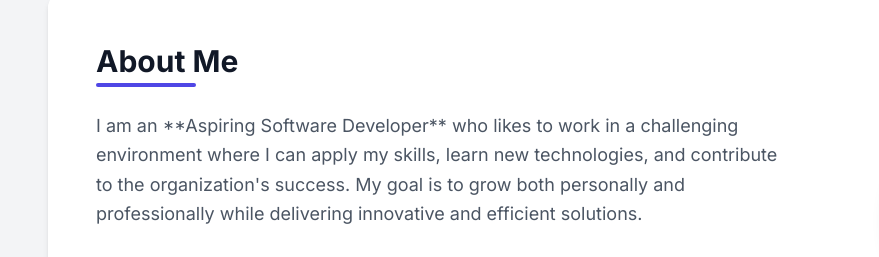
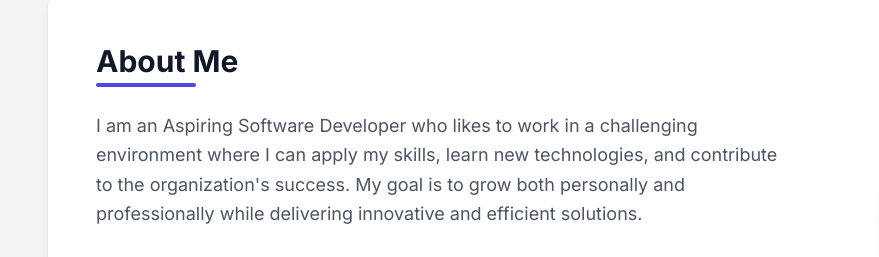
Before and after one commit to Niranjan-r-24/Portfolio., a plain HTML site: page index.html in a window 1280 px wide. Shown: the part 201-458 px from the top of the page, 0-879 px from the left. Drawn offline with nearby package versions, Linux system fonts and the light colour scheme.

Commit message:
index.html

```diff
--- a/index.html
+++ b/index.html
@@ -85,7 +85,7 @@
             <div class="md:w-2/3">
                 <h2 class="section-title text-3xl font-bold text-gray-900 mb-6">About Me</h2>
                 <p class="text-gray-600 leading-relaxed text-lg">
-                    I am an **Aspiring Software Developer** who likes to work in a challenging environment where I can apply my skills, learn new technologies, and contribute to the organization's success. My goal is to grow both personally and professionally while delivering innovative and efficient solutions.
+                    I am an Aspiring Software Developer who likes to work in a challenging environment where I can apply my skills, learn new technologies, and contribute to the organization's success. My goal is to grow both personally and professionally while delivering innovative and efficient solutions.
                 </p>
                 <div class="mt-8 space-y-2 text-gray-600">
                     <p class="flex items-center">
```
